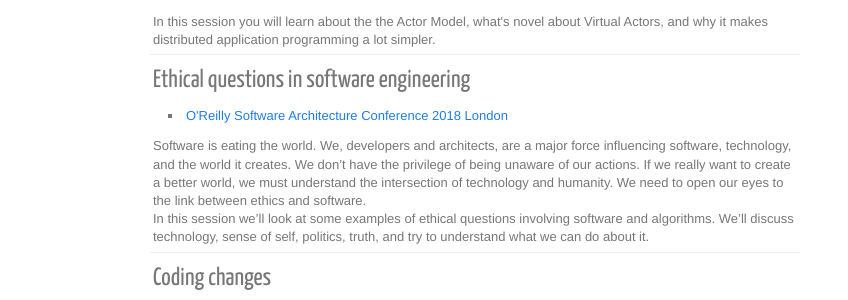
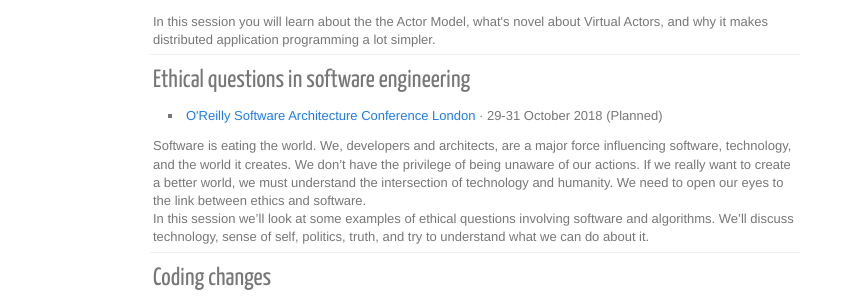
Before and after one commit to rore/rore.github.com, a Jekyll site: the page built from speaking.html, in a window 1280 px wide. Shown: the part 444-744 px from the top of the page, without its empty margins (0-848 px from the left). Built offline with Jekyll 4.4.1, drawn with Linux system fonts in a browser that asks for light colours; nearby versions of some CDN libraries.

Commit message:
Update speaking.html

```diff
--- a/speaking.html
+++ b/speaking.html
@@ -42,7 +42,7 @@ title: "Speaking"
             <h3>Ethical questions in software engineering</h3>
             <ul class="sublist">
                 <li>
-                    <a href="https://conferences.oreilly.com/software-architecture/sa-eu" target="_blank">O'Reilly Software Architecture Conference 2018 London</a>
+                    <a href="https://conferences.oreilly.com/software-architecture/sa-eu" target="_blank">O'Reilly Software Architecture Conference London</a> &middot; 29-31 October 2018 (Planned)
                 </li>
             </ul>
            Software is eating the world.
```
